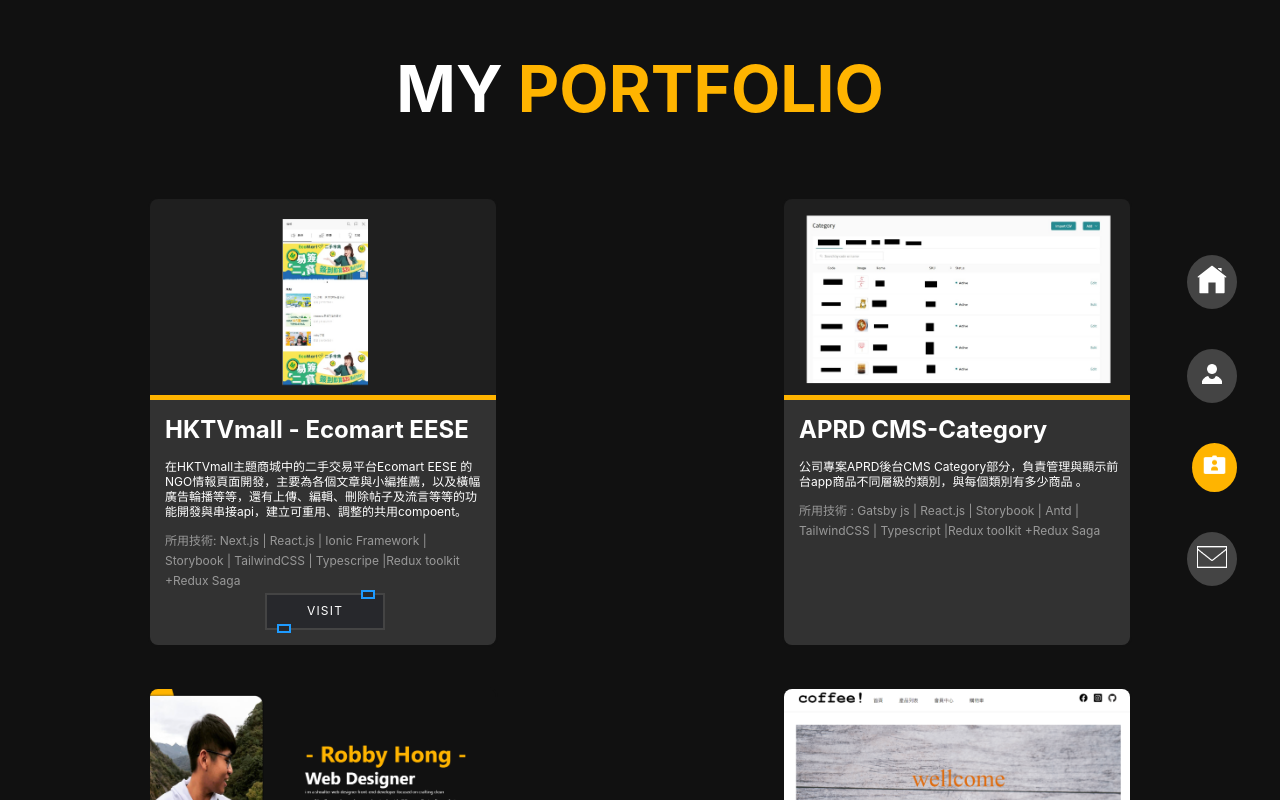
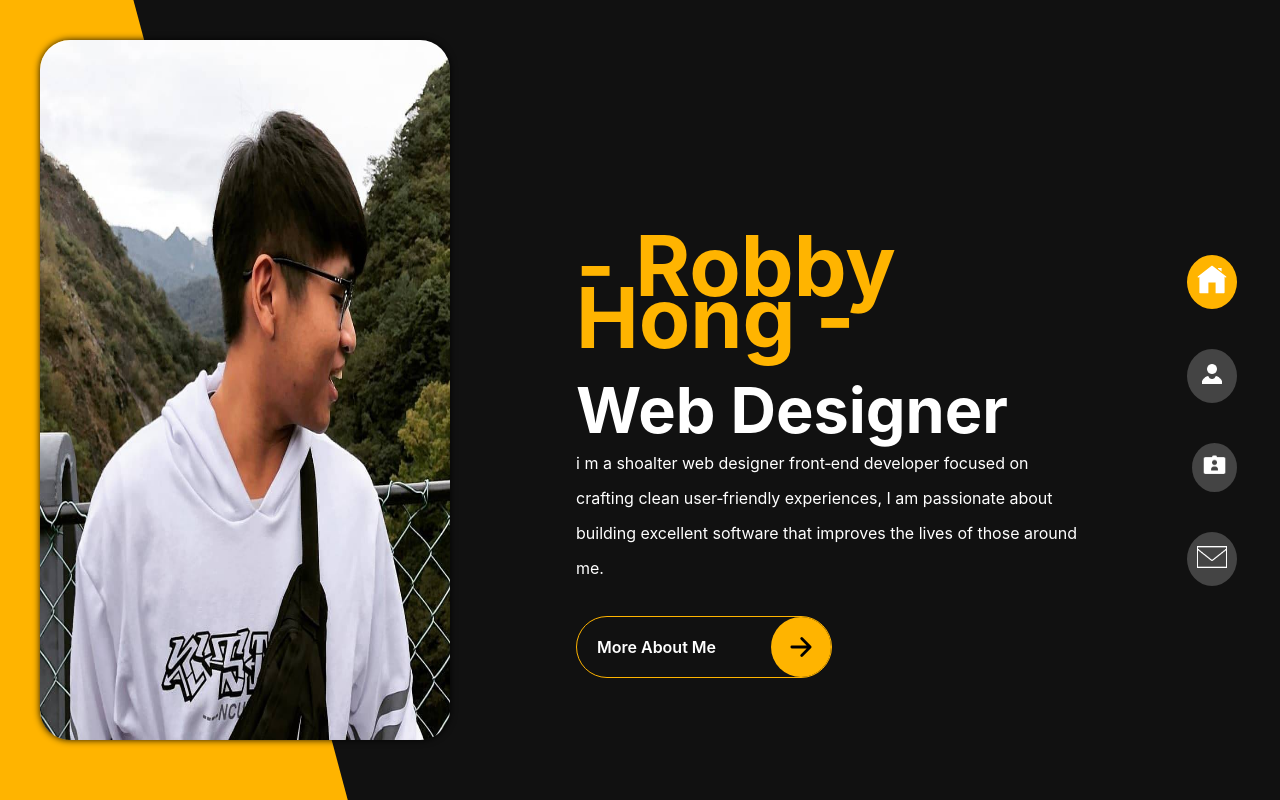
Before and after one commit to tiancai-1228/personal_website, a Next.js app: page / in a window 1280 px wide. Shown: the top 800 px of the page. Built offline with nearby package versions, Linux system fonts and the light colour scheme.

Commit message:
more btn click

```diff
--- a/src/componet/card.tsx
+++ b/src/componet/card.tsx
@@ -21,7 +21,6 @@
   SourceCode,
   onClick,
 }: cardProp) => {
-  console.log(img);
   return (
     <>
       <div className={styles.card} onClick={onClick}>
--- a/src/pages/about.tsx
+++ b/src/pages/about.tsx
@@ -25,18 +25,19 @@
                     First Name :<span> Robby</span>
                   </li>
                   <li>
+                    Last Name : <span>Hong</span>
+                  </li>
+                  <li>
                     Age : <span>23 Years</span>
                   </li>
-                  <li>
-                    Address : <span>Taoyuan , Taipei</span>
-                  </li>
+
                   <li>
                     langages : <span>Chinese , English</span>
                   </li>
                 </ul>
                 <ul>
                   <li>
-                    Last Name : <span>Hong</span>
+                    Address : <span>Taoyuan , Taipei</span>
                   </li>
                   <li>
                     Nationality : <span>Taiwan</span>
--- a/src/pages/home.tsx
+++ b/src/pages/home.tsx
@@ -4,8 +4,11 @@
 import Robby from "../image/robby.jpg";
 import ArrowForwardOutline from "../image/arrow-forward-outline.svg";
 import MoreButtom from "../componet/moreButtom";
+interface homeProp {
+  setCurrentTab: React.Dispatch<React.SetStateAction<string>>;
+}
 
-const home: NextPage = () => {
+const home = ({ setCurrentTab }: homeProp) => {
   return (
     <>
       <div className={styles.container}>
@@ -30,7 +33,13 @@
               around me.
             </p>
             <div className={styles.moreBtn}>
-              <MoreButtom img={ArrowForwardOutline} text={"More About Me"} />
+              <MoreButtom
+                img={ArrowForwardOutline}
+                text={"More About Me"}
+                onClick={() => {
+                  setCurrentTab("ABOUT");
+                }}
+              />
             </div>
           </div>
         </div>
--- a/src/pages/index.tsx
+++ b/src/pages/index.tsx
@@ -9,11 +9,11 @@
 import Contact from "./contact";
 
 const index: NextPage = () => {
-  const [currentTab, setCurrentTab] = useState("PORTFOLIO");
+  const [currentTab, setCurrentTab] = useState("HOME");
   const currentPage = () => {
     switch (currentTab) {
       case "HOME":
-        return <Home />;
+        return <Home setCurrentTab={setCurrentTab} />;
       case "ABOUT":
         return <About />;
       case "PORTFOLIO":
@@ -21,16 +21,16 @@
       case "CONTACT":
         return <Contact />;
       default:
-        return <Home />;
+        return <Home setCurrentTab={setCurrentTab} />;
     }
   };
   return (
-    <div className={styles.container}>
-      {currentPage()}
+    <>
+      <div className={styles.container}>{currentPage()}</div>
       <div className={styles.Navigation}>
         <Navigation currentTab={currentTab} setCurrentTab={setCurrentTab} />
       </div>
-    </div>
+    </>
   );
 };
 
--- a/src/styles/index.module.css
+++ b/src/styles/index.module.css
@@ -1,10 +1,10 @@
 .container {
   background-color: #111;
+  height: 100%;
 }
 
 .Navigation {
   position: fixed;
-  z-index: 11;
   right: 3%;
   top: 25%;
 }
@@ -12,7 +12,6 @@
   .Navigation {
     position: fixed;
     width: 100%;
-    z-index: 11;
     left: 0;
     bottom: 0;
     display: flex;
--- a/src/styles/moreButtom.module.css
+++ b/src/styles/moreButtom.module.css
@@ -6,6 +6,7 @@
   justify-content: space-between;
   border-radius: 50px;
   border: 1px solid #ffb400;
+  z-index: 20;
 }
 
 .more:after {
```
